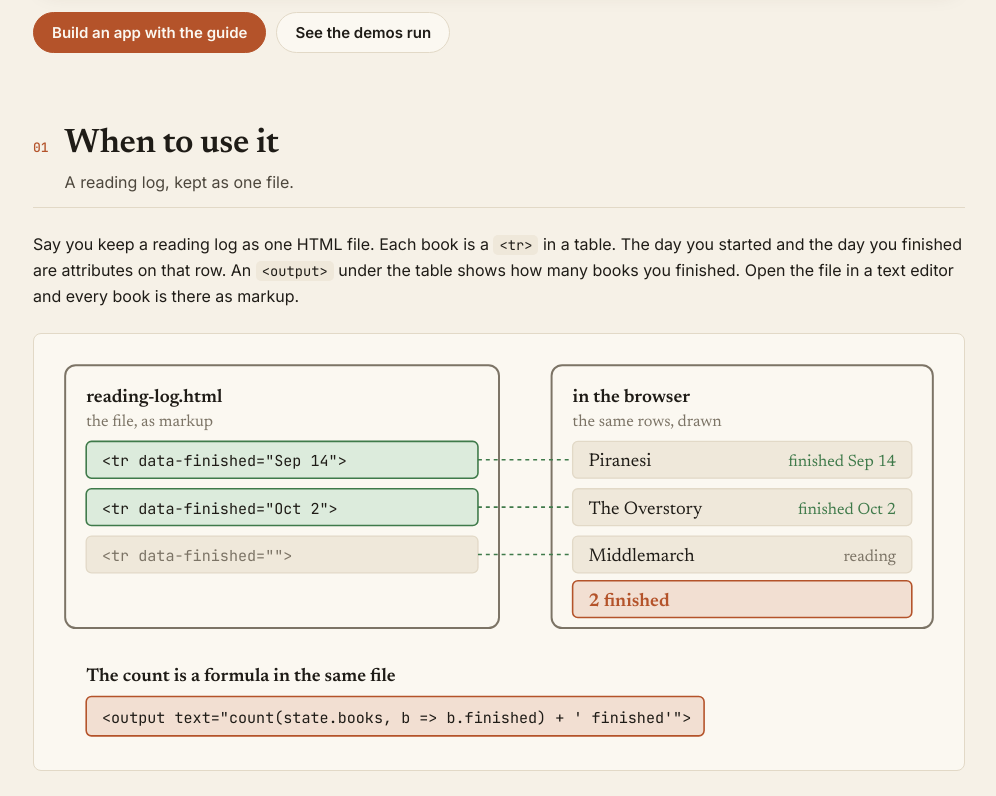
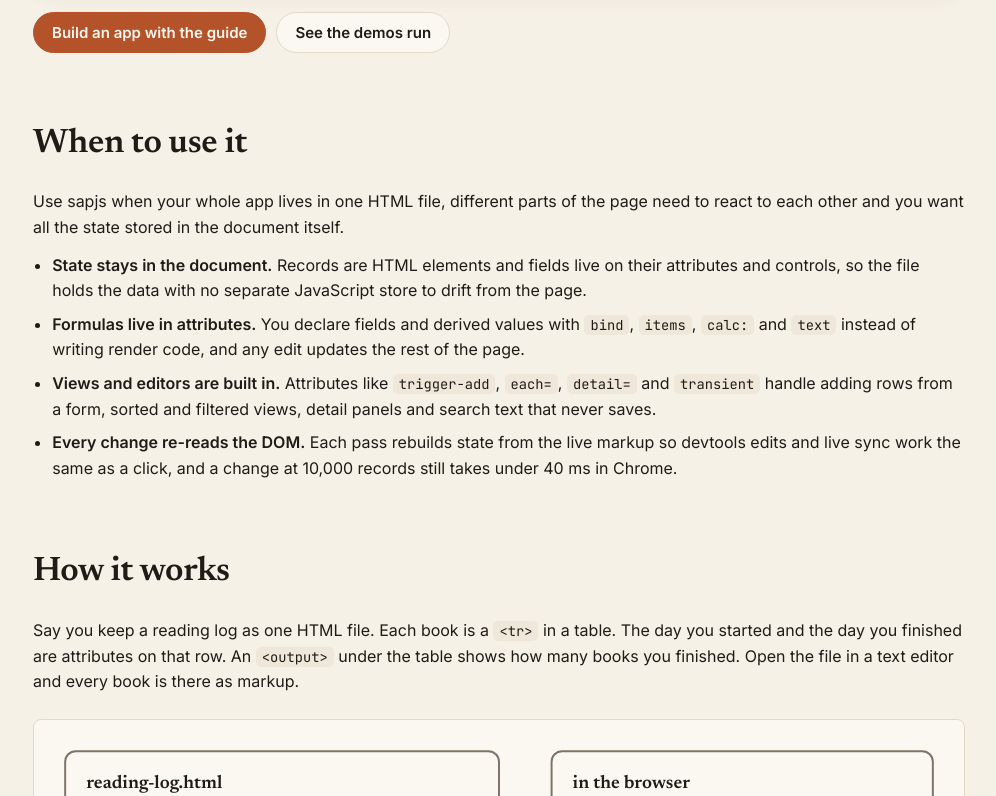
Before and after one commit to panphora/sapjs, a website: page index.html in a window 1280 px wide. Shown: the part 1640-2436 px from the top of the page, without its empty margins (141-1137 px from the left). Drawn offline with nearby package versions, Linux system fonts and the light colour scheme.

Commit message:
Homepage: plain section headings, new When to use it section, explainer retitled How it works

```diff
--- a/index.html
+++ b/index.html
@@ -41,9 +41,9 @@ code { background: var(--code-bg); padding: 1px 6px; border-radius: 5px; overflo
 .lede { font-size: 19px; color: var(--ink-2); }
 .muted { color: var(--ink-3); }
 section { margin-top: 72px; }
-.sec-head { display: flex; gap: 16px; align-items: baseline; border-bottom: 1px solid var(--rule); padding-bottom: 12px; margin-bottom: 24px; }
-.sec-num { font: 500 13px "JetBrains Mono", monospace; color: var(--accent); }
-.sec-head p { margin: 4px 0 0; color: var(--ink-2); }
+section > h2 { margin-bottom: 1.6rem; }
+.uses { margin: 0 0 12px; padding-left: 1.2em; }
+.uses li { margin-bottom: 8px; }
 
 
 .verdict { margin-top: 36px; background: var(--paper); border: 1px solid var(--rule); border-radius: 16px; box-shadow: var(--shadow); padding: 28px; }
@@ -110,7 +110,6 @@ pre code { background: none; padding: 0; font-size: inherit; overflow-wrap: anyw
   .g3, .g2, .split { grid-template-columns: 1fr; }
   .verdict { padding: 18px; }
   #hero-demo { padding: 6px 16px 14px; }
-  .sec-head { flex-direction: column; gap: 4px; }
   pre { font-size: 12.5px; padding: 14px; }
   .anno { --cw: 7.5px; }
   .anno pre { padding: 0 14px; }
@@ -214,7 +213,18 @@ pre code { background: none; padding: 0; font-size: inherit; overflow-wrap: anyw
 </div>
 
 <section id="when">
-  <div class="sec-head"><span class="sec-num">01</span><div><h2>When to use it</h2><p>A reading log, kept as one file.</p></div></div>
+  <h2>When to use it</h2>
+  <p>Use sapjs when your whole app lives in one HTML file, different parts of the page need to react to each other and you want all the state stored in the document itself.</p>
+  <ul class="uses">
+    <li><strong>State stays in the document.</strong> Records are HTML elements and fields live on their attributes and controls, so the file holds the data with no separate JavaScript store to drift from the page.</li>
+    <li><strong>Formulas live in attributes.</strong> You declare fields and derived values with <code>bind</code>, <code>items</code>, <code>calc:</code> and <code>text</code> instead of writing render code, and any edit updates the rest of the page.</li>
+    <li><strong>Views and editors are built in.</strong> Attributes like <code>trigger-add</code>, <code>each=</code>, <code>detail=</code> and <code>transient</code> handle adding rows from a form, sorted and filtered views, detail panels and search text that never saves.</li>
+    <li><strong>Every change re-reads the DOM.</strong> Each pass rebuilds state from the live markup so devtools edits and live sync work the same as a click, and a change at 10,000 records still takes under 40 ms in Chrome.</li>
+  </ul>
+</section>
+
+<section id="how">
+  <h2>How it works</h2>
 
   <p>Say you keep a reading log as one HTML file. Each book is a <code>&lt;tr&gt;</code> in a table. The day you started and the day you finished are attributes on that row. An <code>&lt;output&gt;</code> under the table shows how many books you finished. Open the file in a text editor and every book is there as markup.</p>
 
@@ -304,7 +314,7 @@ pre code { background: none; padding: 0; font-size: inherit; overflow-wrap: anyw
 </section>
 
 <section id="build">
-  <div class="sec-head"><span class="sec-num">02</span><div><h2>What you can build</h2><p>Small tools that live in one file.</p></div></div>
+  <h2>What you can build</h2>
 
   <p>The apps that fit are lists of records. An expense tracker is rows of expenses and a total. A board is columns of cards. With sapjs, each record is an element in the file, and each number is a formula in an attribute.</p>
 
@@ -323,7 +333,7 @@ pre code { background: none; padding: 0; font-size: inherit; overflow-wrap: anyw
 </section>
 
 <section id="limits">
-  <div class="sec-head"><span class="sec-num">03</span><div><h2>Where it struggles</h2><p>If your app looks like one of these, pick something else.</p></div></div>
+  <h2>Where this library struggles</h2>
   <div class="grid g2">
     <div class="card"><h3>Tens of thousands of records</h3><p>At 10,000 records a change still takes under 40 ms in Chrome. The cost is the file itself: every row is saved markup, so saving takes about 400 ms and a list of 10,000 text boxes takes over a second to lay out. Past that, measure before you build on it.</p></div>
     <div class="card"><h3>Data some viewers must not see</h3><p>The data is in the markup. Anyone with the file has all of it.</p></div>
@@ -336,7 +346,7 @@ pre code { background: none; padding: 0; font-size: inherit; overflow-wrap: anyw
 </section>
 
 <section id="start">
-  <div class="sec-head"><span class="sec-num">04</span><div><h2>Start</h2><p>One script tag to run, two to save.</p></div></div>
+  <h2>Quick start</h2>
 
   <div class="split">
     <div>
```
